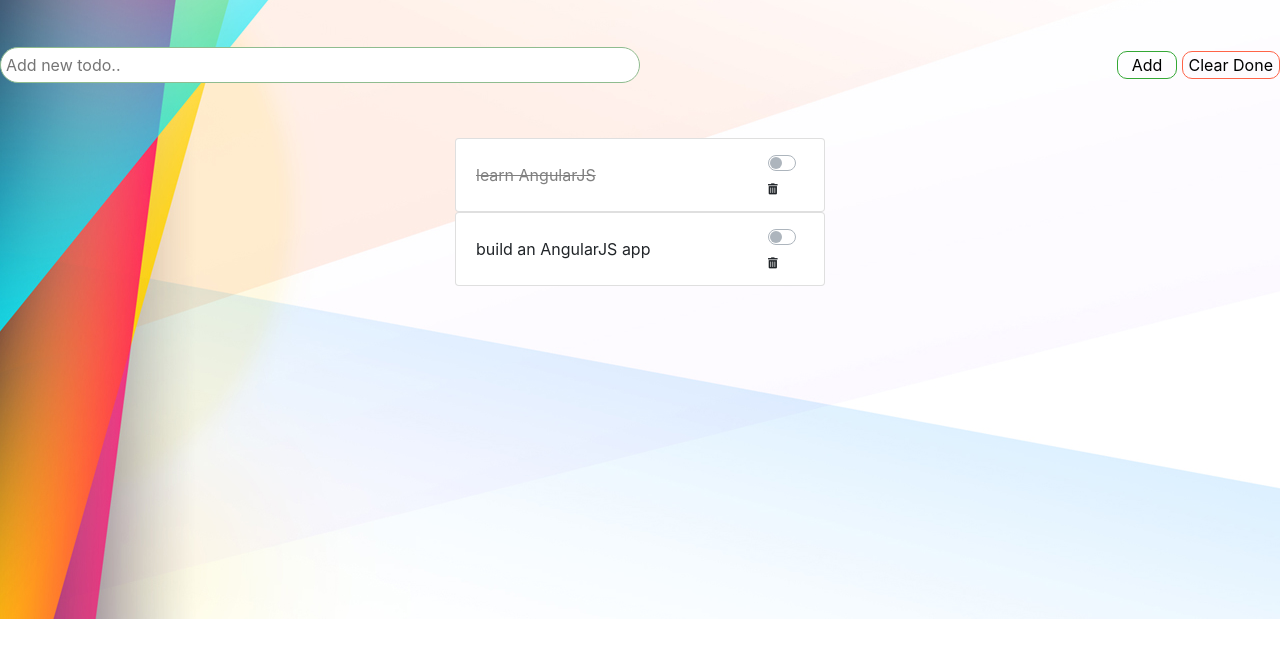
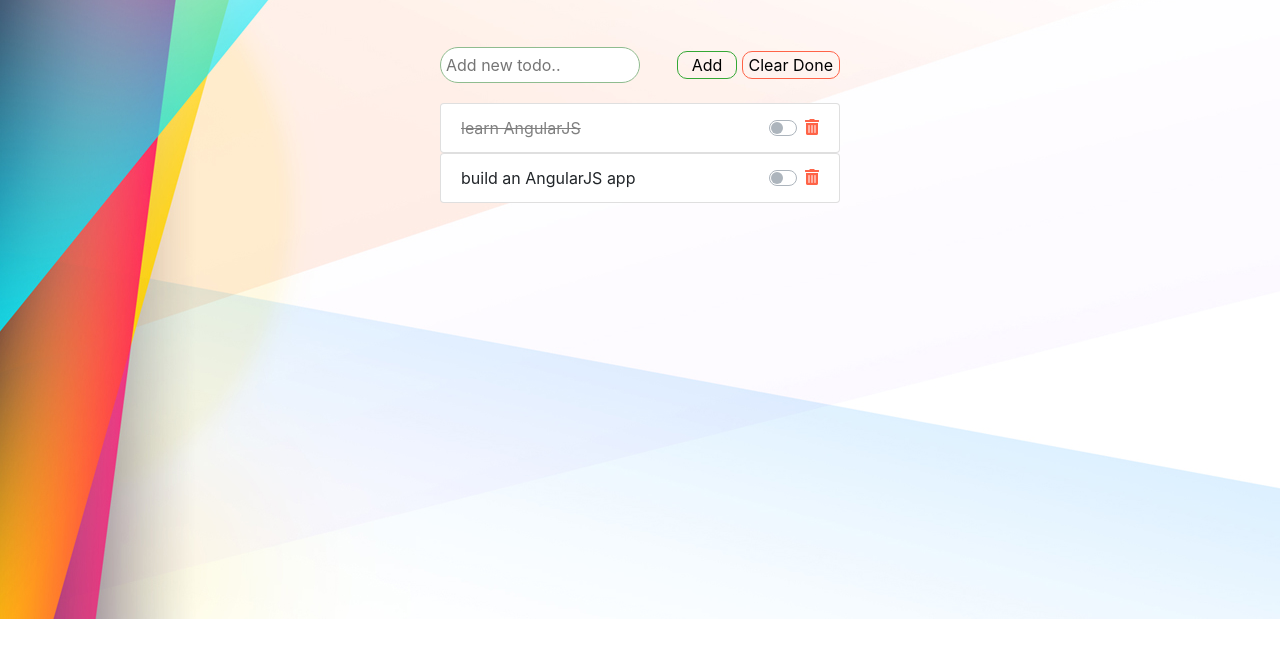
Before and after one commit to FranMackinlay/ToDo-App, a website: page Todo-Frontend/app/index.html in a window 1280 px wide. Shown: the part 101-758 px from the top of the page. Drawn offline with nearby package versions, Linux system fonts and the light colour scheme.

Commit message:
added some magic styles

```diff
--- a/Todo-Frontend/app/todo.css
+++ b/Todo-Frontend/app/todo.css
@@ -10,8 +10,11 @@
 #todo-list-component {
 	margin: 0 auto;
 	width: 400px;
-	padding: 15px;
 	border-radius: 20px;
+}
+#todo-form-component {
+	width: 400px;
+	margin: 0 auto;
 }
 form {
 	display: flex;
@@ -71,16 +74,22 @@
 .list-group-item:hover {
 	background-color: lightgray;
 }
-.checkbox {
-	cursor: pointer;
+.done-delete-container {
+	display: flex;
+	align-items: center;
+}
+.custom-control-input:checked ~ .custom-control-label:before {
+	background-color: #34a835;
+	border-color: #34a835;
+}
+i {
+	font-size: 16px;
+	color: tomato;
 }
 .delete-todo {
 	border-radius: 20px;
 	font-size: 11px;
 }
-.delete-todo:hover {
-	background-color: tomato;
-}
 .done-true {
 	text-decoration: line-through;
 	color: grey;
```
